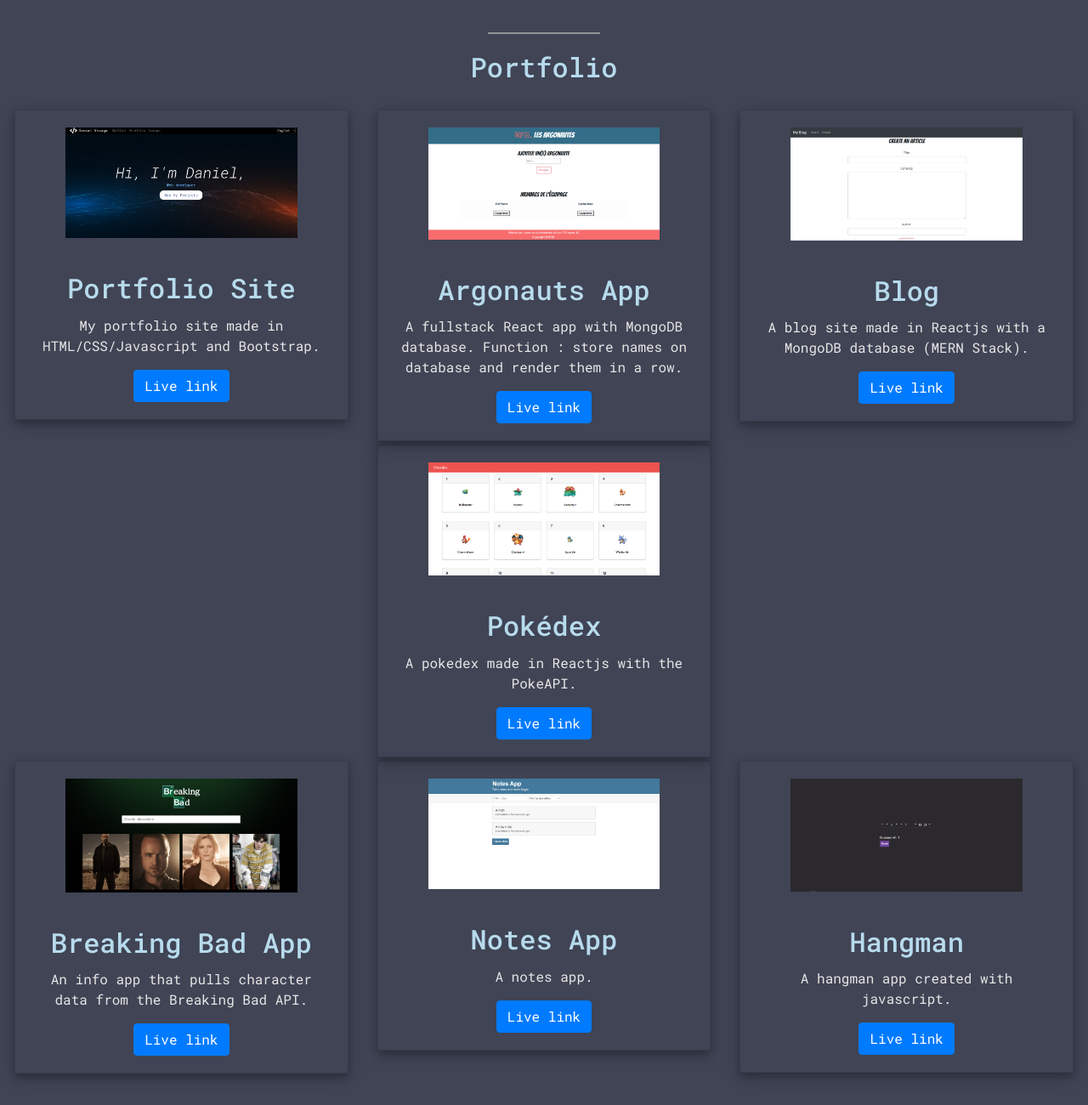
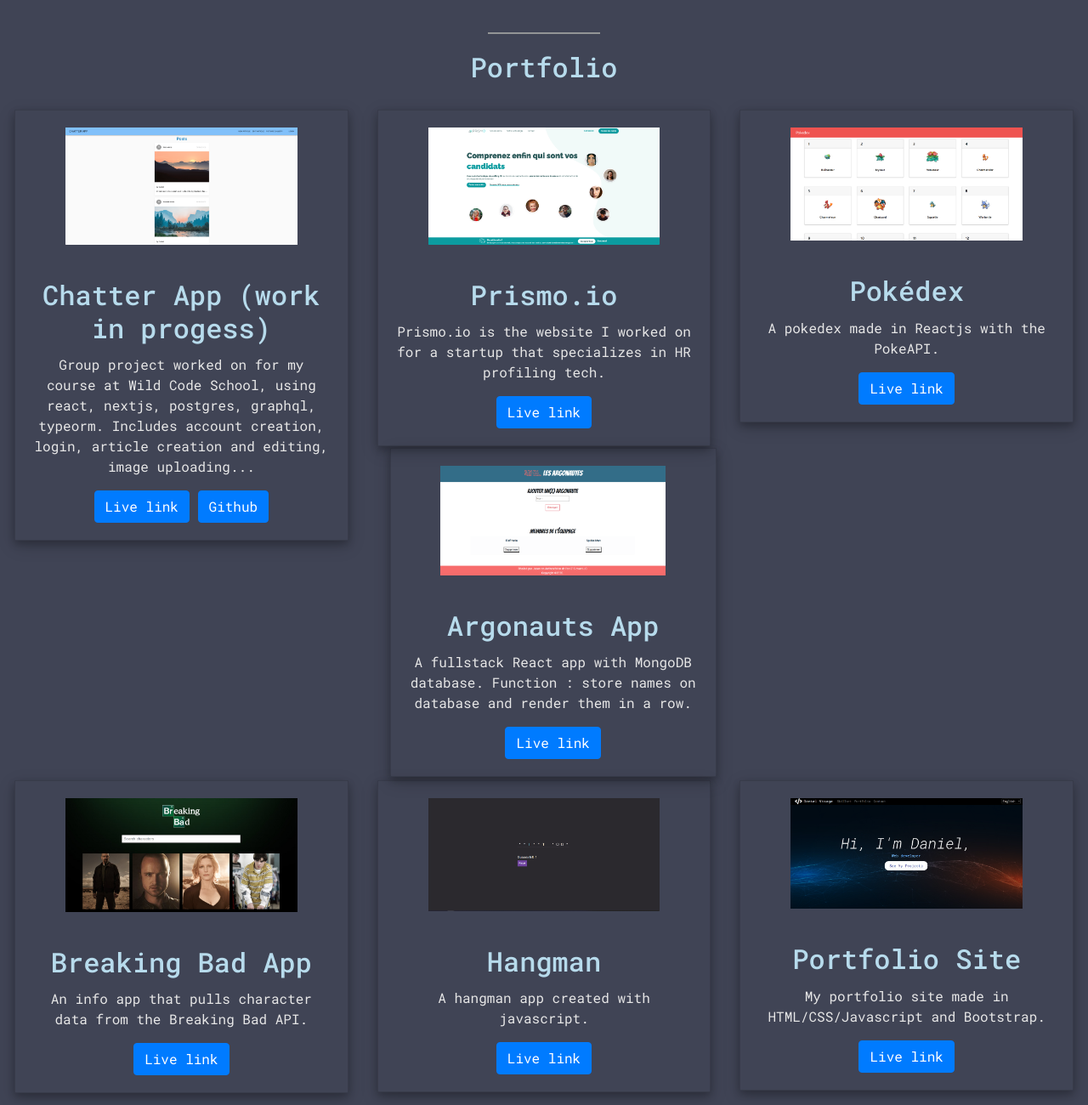
Before and after one commit to KiwiKoi/Portfolio, a website: page index.html in a window 1280 px wide. Shown: the part 1300-2600 px from the top of the page at 85% size. Drawn offline with nearby package versions, Linux system fonts and the light colour scheme.

Commit message:
add prismo and course project to project list

```diff
--- a/index.html
+++ b/index.html
@@ -120,17 +120,31 @@
                 <div class="row justify-content-center">
                     <div class="col-lg-4 col-md-6 col-sm-6">
                         <div class="project card"  >
-                            <img class="card-img-top card-body" src="images/portfolio-preview.png" alt="Card image cap">
+                            <img class="card-img-top card-body" src="images/chatter-preview.png" alt="Card image cap">
                             <div class="card-body">
-                                <h2 class="card-title" lang="en">Portfolio Site</h2>
-                                <h2 class="card-title" lang="fr">Mon portfolio</h2>
-                              <p lang="en" class="card-text">My portfolio site made in HTML/CSS/Javascript and Bootstrap.</p>
-                              <p lang="fr" class="card-text">Mon site personnel créé avec HTML/CSS/Javascript et Bootstrap.</p>
-                              <a lang="en" href="https://www.danielvisage.com" target="_blank" rel="noopener noreferrer" class="btn btn-primary">Live link</a>
-                              <a lang="fr" href="https://www.danielvisage.com" target="_blank" rel="noopener noreferrer" class="btn btn-primary">Lien</a>
-                            </div>
+                                <h2 lang="en" class="card-title" >Chatter App (work in progess)</h2>
+                                <h2 lang="fr" class="card-title" >Chatter App (en cours)</h2>
+                              <p lang="en" class="card-text">Group project worked on for my course at Wild Code School, using react, nextjs, postgres, graphql, typeorm. Includes account creation, login, article creation and editing, image uploading...</p>
+                              <p lang="fr" class="card-text">Une appli de prise de notes.</p>
+                              <a lang="en" href="https://chatter.wns.wilders.dev/" target="_blank" rel="noopener noreferrer" class="btn btn-primary">Live link</a>
+                              <a lang="fr" href="https://chatter.wns.wilders.dev/" target="_blank" rel="noopener noreferrer" class="btn btn-primary">Lien</a>
+                              <a href="hub.com/WildCodeSchool/2020-11-wns-remote2-groupe1-projet" target="_blank" rel="noopener noreferrer" class="btn btn-primary">Github</a>
                             </div>
                     </div>
+                    </div>
+                    <div class="col-lg-4 col-md-6 col-sm-6">
+                        <div class="project card"  >
+                            <img class="card-img-top card-body" src="images/prismoio-preview.png" alt="Card image cap">
+                            <div class="card-body">
+                                <h2 lang="en" class="card-title" >Prismo.io</h2>
+                                <h2 lang="fr" class="card-title" >Prismo.io</h2>
+                            <p lang="en" class="card-text">Prismo.io is the website I worked on for a startup that specializes in HR profiling tech.</p>
+                            <p lang="fr" class="card-text">Prismo.io est le site vitrine de PRISMO, un startup spécialisant dans les technologies de profiling RH</p>
+                            <a lang="en" href="https://prismo.io/" target="_blank" rel="noopener noreferrer" class="btn btn-primary">Live link</a>
+                            <a lang="fr" href="https://prismo.io/" target="_blank" rel="noopener noreferrer" class="btn btn-primary">Lien</a>
+                            </div>
+                    </div>
+
                     <div class="col-lg-4 col-md-6 col-sm-6">
                         <div class="project card"  >
                             <img class="card-img-top card-body" src="images/argonauts-preview.png" alt="Card image cap">
@@ -144,18 +158,7 @@
                             </div>
                     </div>
                     </div>
-                    <div class="col-lg-4 col-md-6 col-sm-6">
-                        <div class="project card"  >
-                            <img class="card-img-top card-body" src="images/blog-preview.png" alt="Card image cap">
-                            <div class="card-body">
-                                <h2 lang="en" class="card-title" >Blog</h2>
-                                <h2 lang="fr" class="card-title" >Blog</h2>
-                            <p lang="en" class="card-text">A blog site made in Reactjs with a MongoDB database (MERN Stack).</p>
-                            <p lang="fr" class="card-text">Un blog fait avec Reactjs et une base de données MongoDB (Stack MERN).</p>
-                            <a lang="en" href="https://blog-react-practice.herokuapp.com/" target="_blank" rel="noopener noreferrer" class="btn btn-primary">Live link</a>
-                            <a lang="fr" href="https://blog-react-practice.herokuapp.com/" target="_blank" rel="noopener noreferrer" class="btn btn-primary">Lien</a>
-                            </div>
-                    </div>
+
                     </div>
                     <div class="col-lg-4 col-md-6 col-sm-6">
                         <div class="project card"  >
@@ -186,19 +189,7 @@
                         </div>
                     </div>
                     </div>
-                    <div class="col-lg-4 col-md-6 col-sm-6">
-                        <div class="project card"  >
-                            <img class="card-img-top card-body" src="images/notes-preview.png" alt="Card image cap">
-                            <div class="card-body">
-                                <h2 lang="en" class="card-title" >Notes App</h2>
-                                <h2 lang="fr" class="card-title" >Appli de prise de notes</h2>
-                              <p lang="en" class="card-text">A notes app.</p>
-                              <p lang="fr" class="card-text">Une appli de prise de notes.</p>
-                              <a lang="en" href="https://notes-practice-app.netlify.app/" target="_blank" rel="noopener noreferrer" class="btn btn-primary">Live link</a>
-                              <a lang="fr" href="https://notes-practice-app.netlify.app/" target="_blank" rel="noopener noreferrer" class="btn btn-primary">Lien</a>
-                            </div>
-                    </div>
-                    </div>
+
                     <div class="col-lg-4 col-md-6 col-sm-6">
                         <div class="project card"  >
                             <img class="card-img-top card-body" src="images/hangman-preview.png" alt="Card image cap">
@@ -211,6 +202,19 @@
                               <a lang="fr" href="https://hangman-practice-app.netlify.app" target="_blank" rel="noopener noreferrer" class="btn btn-primary">Lien</a>
                             </div>
                     </div>
+                    </div>
+                    <div class="col-lg-4 col-md-6 col-sm-6">
+                        <div class="project card"  >
+                            <img class="card-img-top card-body" src="images/portfolio-preview.png" alt="Card image cap">
+                            <div class="card-body">
+                                <h2 class="card-title" lang="en">Portfolio Site</h2>
+                                <h2 class="card-title" lang="fr">Mon portfolio</h2>
+                              <p lang="en" class="card-text">My portfolio site made in HTML/CSS/Javascript and Bootstrap.</p>
+                              <p lang="fr" class="card-text">Mon site personnel créé avec HTML/CSS/Javascript et Bootstrap.</p>
+                              <a lang="en" href="https://www.danielvisage.com" target="_blank" rel="noopener noreferrer" class="btn btn-primary">Live link</a>
+                              <a lang="fr" href="https://www.danielvisage.com" target="_blank" rel="noopener noreferrer" class="btn btn-primary">Lien</a>
+                            </div>
+                            </div>
                     </div>
                 </div>
                 </div>
```
Also changed, not shown: images/chatter-preview.png (added), images/prismoio-preview.png (added), 1 other file.
